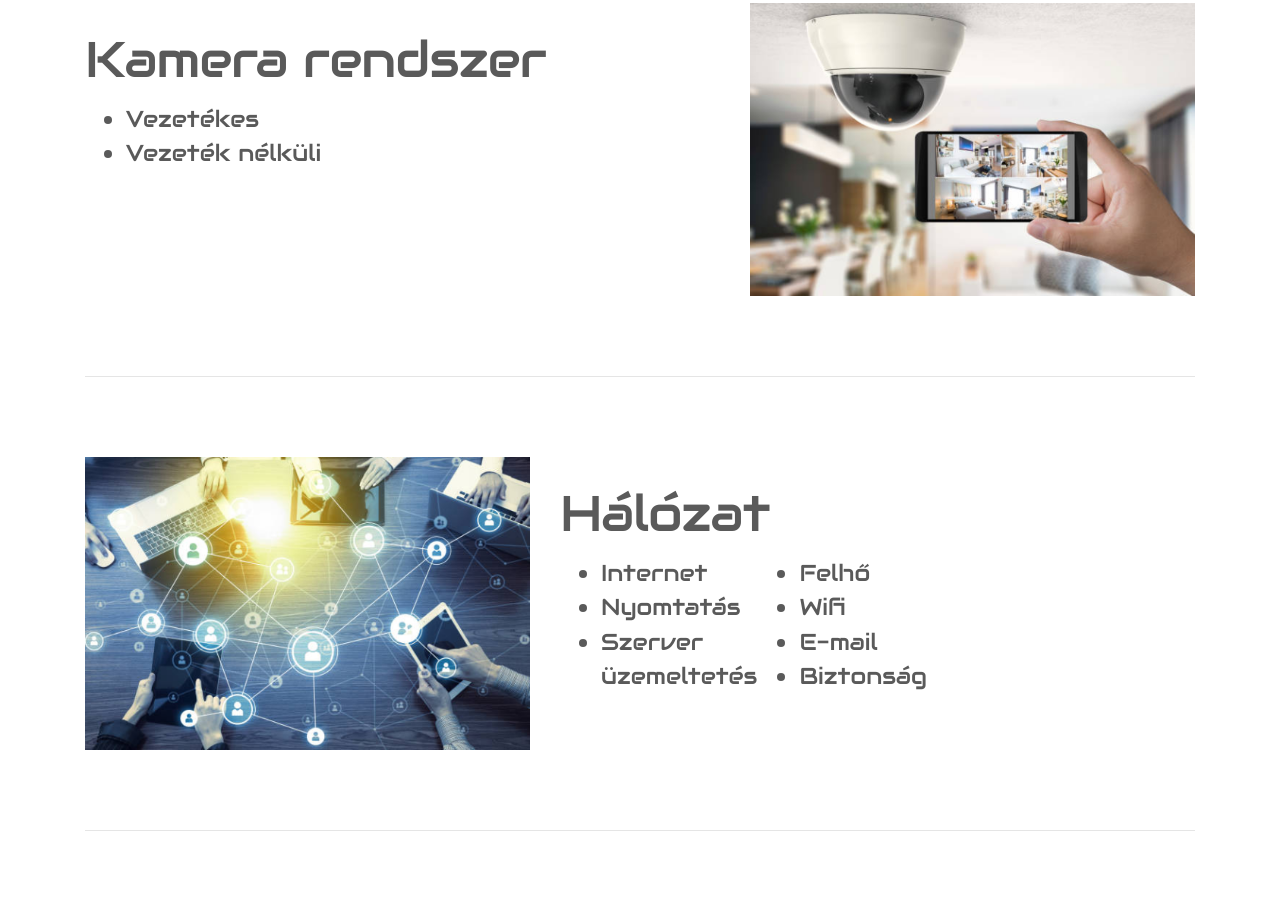
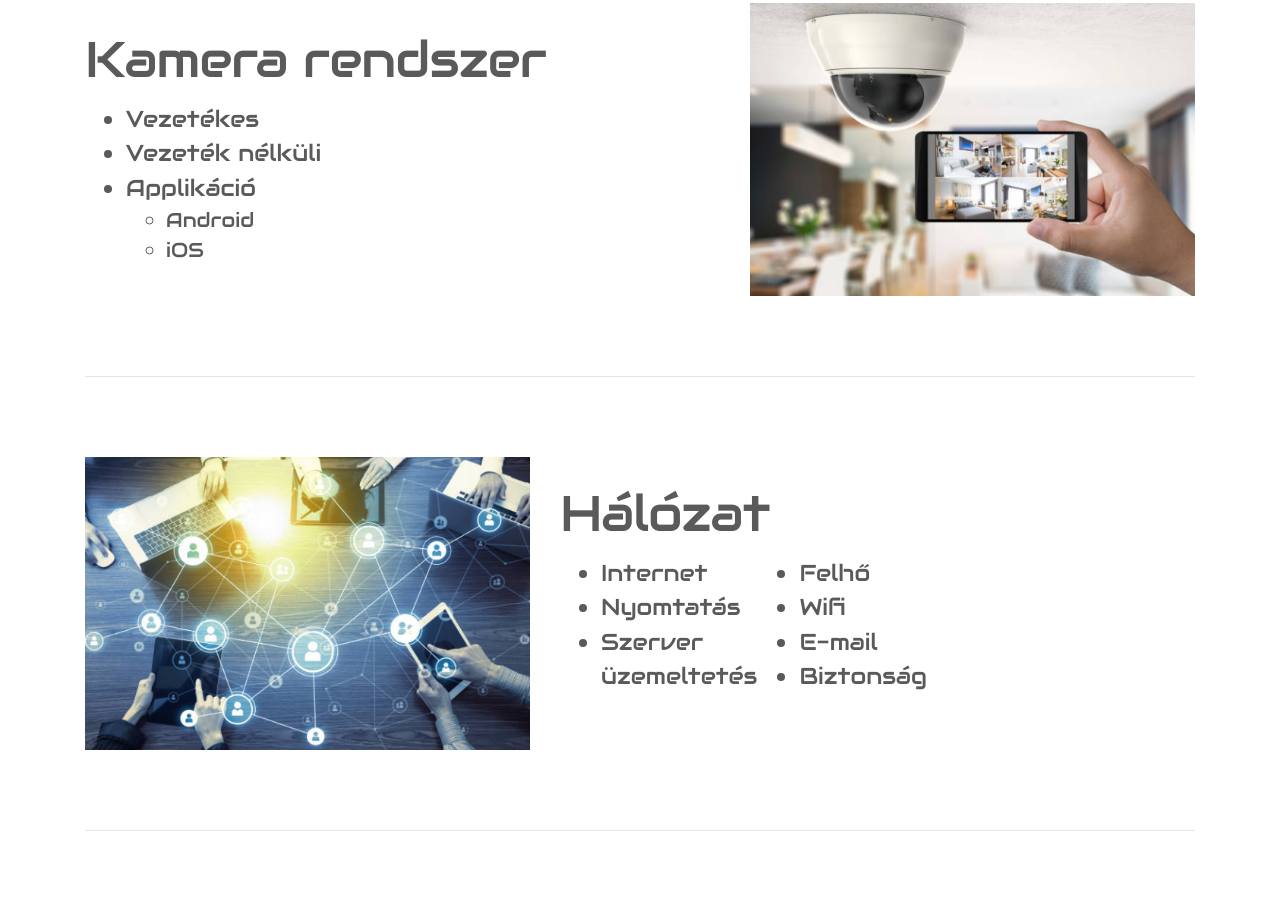
Before and after one commit to magyariattila/nek-tech-2.0, a plain HTML site: page index.html in a window 1280 px wide. Shown: the part 842-1750 px from the top of the page. Drawn offline with nearby package versions, Linux system fonts and the light colour scheme.

Commit message:
cam list modified

```diff
--- a/index.html
+++ b/index.html
@@ -190,6 +190,12 @@
               <ul>
                 <li class="cam-listItem">Vezetékes</li>
                 <li class="cam-listItem">Vezeték nélküli</li>
+                <li class="sec-listItem">Applikáció</li>
+                <ul>
+                  <li style="font-size: 20px;">Android</li>
+                  <li style="font-size: 20px;">iOS</li>
+                </ul>
+              </ul>
               </ul>
             </td>
           </tr>
```
